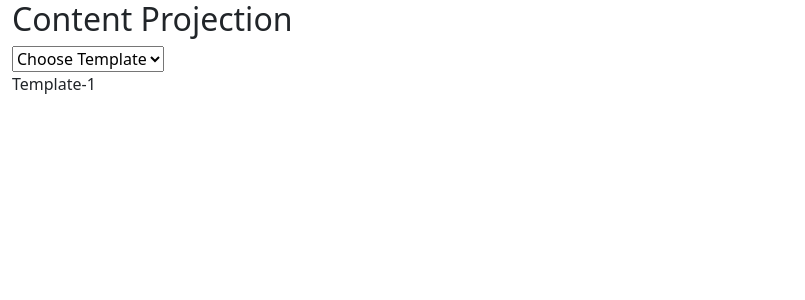
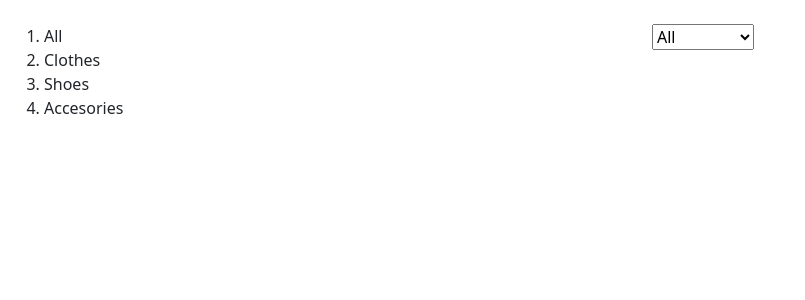
Before and after one commit to prashantgaware/angular-workspace, an Angular app: page / in a window 1280 px wide. Shown: the top 300 px of the page, without its empty margins (0-805 px from the left). Built offline with nearby package versions, Linux system fonts and the light colour scheme.

Commit message:
For Demo: components/for-demo/

```diff
--- a/projects/shopping/src/app/app.module.ts
+++ b/projects/shopping/src/app/app.module.ts
@@ -12,6 +12,7 @@ import { ParentComponent } from './components/parent/parent.component';
 import { ChildComponent } from './components/child/child.component';
 import { ContentProjectionComponent } from './components/content-projection/content-projection.component';
 import { SwitchComponent } from './components/switch/switch.component';
+import { ForDemoComponent } from './components/for-demo/for-demo.component';
 
 @NgModule({
   declarations: [
@@ -24,13 +25,14 @@ import { SwitchComponent } from './components/switch/switch.component';
     ParentComponent,
     ChildComponent,
     ContentProjectionComponent,
-    SwitchComponent
+    SwitchComponent,
+    ForDemoComponent
   ],
   imports: [
     BrowserModule,
     FormsModule
   ],
   providers: [],
-  bootstrap: [ContentProjectionComponent]
+  bootstrap: [ForDemoComponent]
 })
 export class AppModule { }
--- /dev/null
+++ b/projects/shopping/src/app/components/for-demo/for-demo.component.html
@@ -0,0 +1,14 @@
+<div class="container-fluid">
+    <div class="row mt-4">
+        <div class="col">
+            <ol>
+                <li *ngFor="let item of Categories">{{item}}</li>
+            </ol>
+        </div>
+        <div class="col">
+            <select>
+                <option   *ngFor="let item of Categories">{{item}}</option>
+            </select>
+        </div>
+    </div>
+</div>
--- /dev/null
+++ b/projects/shopping/src/app/components/for-demo/for-demo.component.ts
@@ -0,0 +1,10 @@
+import { Component } from '@angular/core';
+
+@Component({
+  selector: 'app-for-demo',
+  templateUrl: './for-demo.component.html',
+  styleUrls: ['./for-demo.component.css']
+})
+export class ForDemoComponent {
+  public Categories : string[] = ["All", "Clothes", "Shoes", "Accesories"];
+}
--- a/projects/shopping/src/index.html
+++ b/projects/shopping/src/index.html
@@ -8,6 +8,6 @@
   <link rel="icon" type="image/x-icon" href="favicon.ico">
 </head>
 <body>
-  <app-content-projection></app-content-projection>
+  <app-for-demo></app-for-demo>
 </body>
 </html>
```
Also changed, not shown: projects/shopping/src/app/components/for-demo/for-demo.component.css (added), 1 other file (tests, documents, lock files or other folders).
